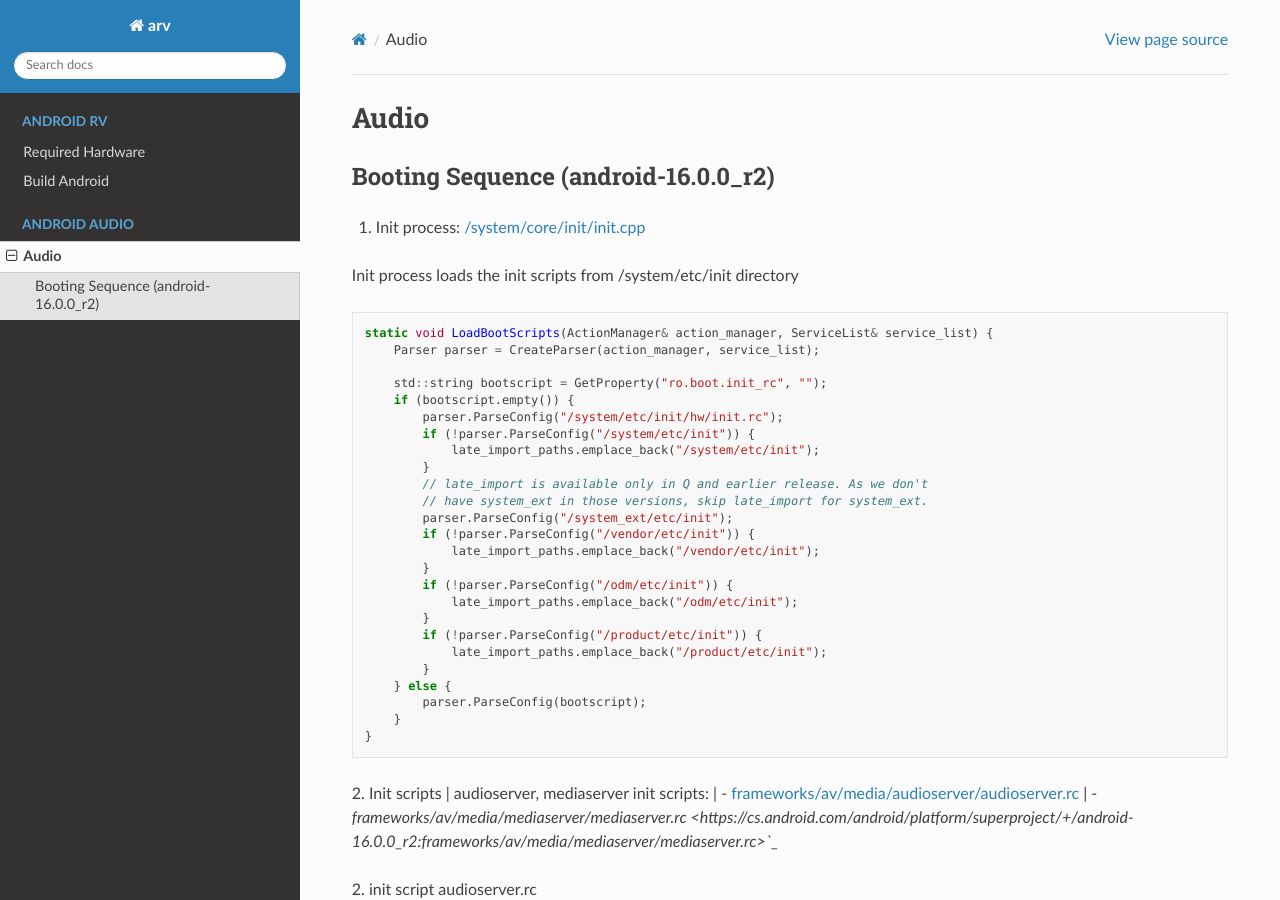
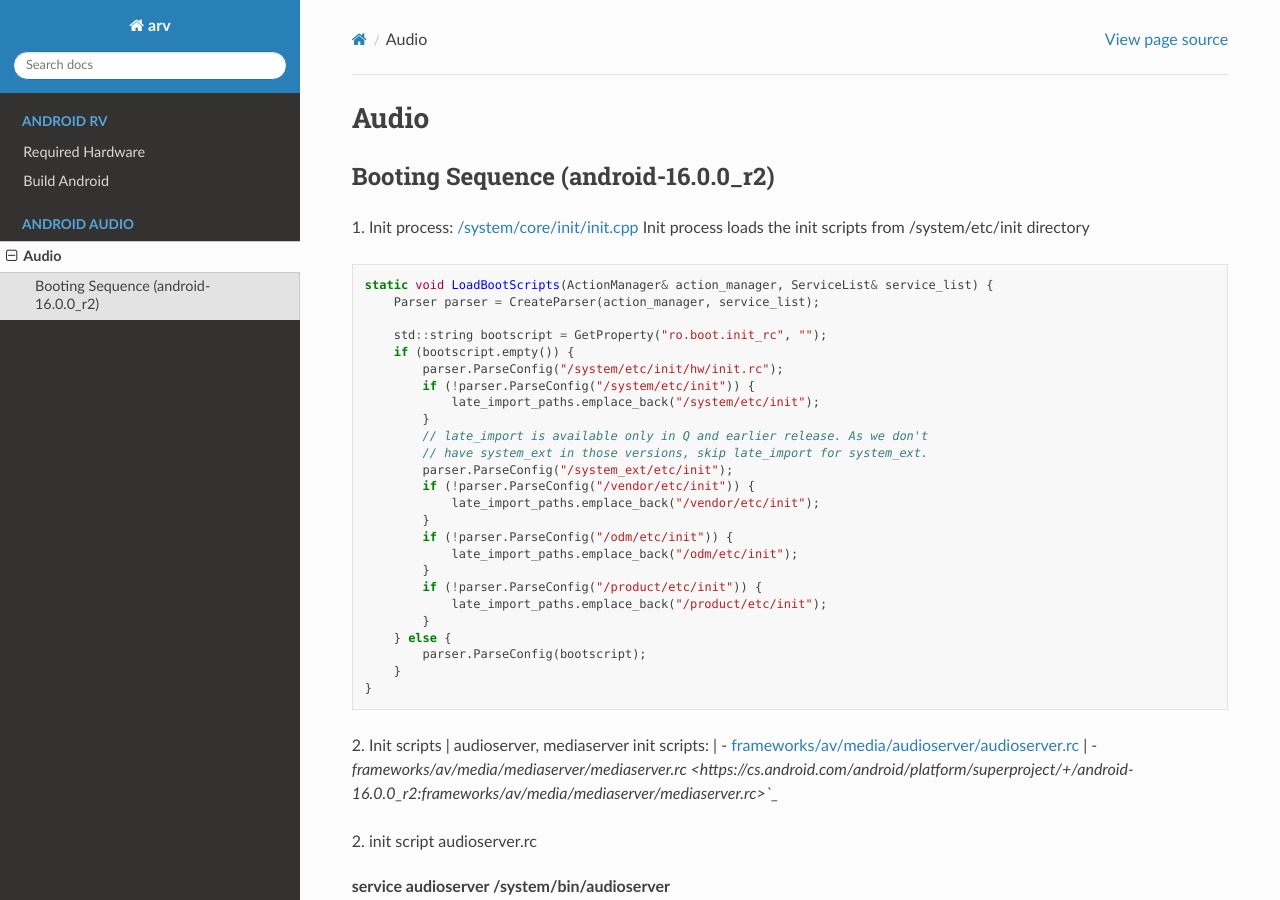
Before and after one commit to duc-nguyenhoang/readthedocs-home, a Sphinx documentation site: the page built from source/audio/doc.rst, in a window 1280 px wide and 900 px high. Built offline with Sphinx 7.4.7 and the Read the Docs theme 3.1.0, drawn with Linux system fonts in a browser that asks for light colours; pages that are not in the unit, such as notebooks, are missing from menus.

```diff
--- a/source/audio/doc.rst
+++ b/source/audio/doc.rst
@@ -3,9 +3,8 @@
 =====
 Booting Sequence (android-16.0.0_r2)
 ==========================================
-1. Init process: `/system/core/init/init.cpp <https://cs.android.com/android/platform/superproject/+/android-16.0.0_r2:system/core/init/init.cpp>`_
-
-| Init process loads the init scripts from /system/etc/init directory
+1. Init process: `/system/core/init/init.cpp <https://cs.android.com/android/platform/superproject/+/android-16.0.0_r2:system/core/init/init.cpp>`_ \
+Init process loads the init scripts from /system/etc/init directory
 
 .. code-block:: cpp
 
```
